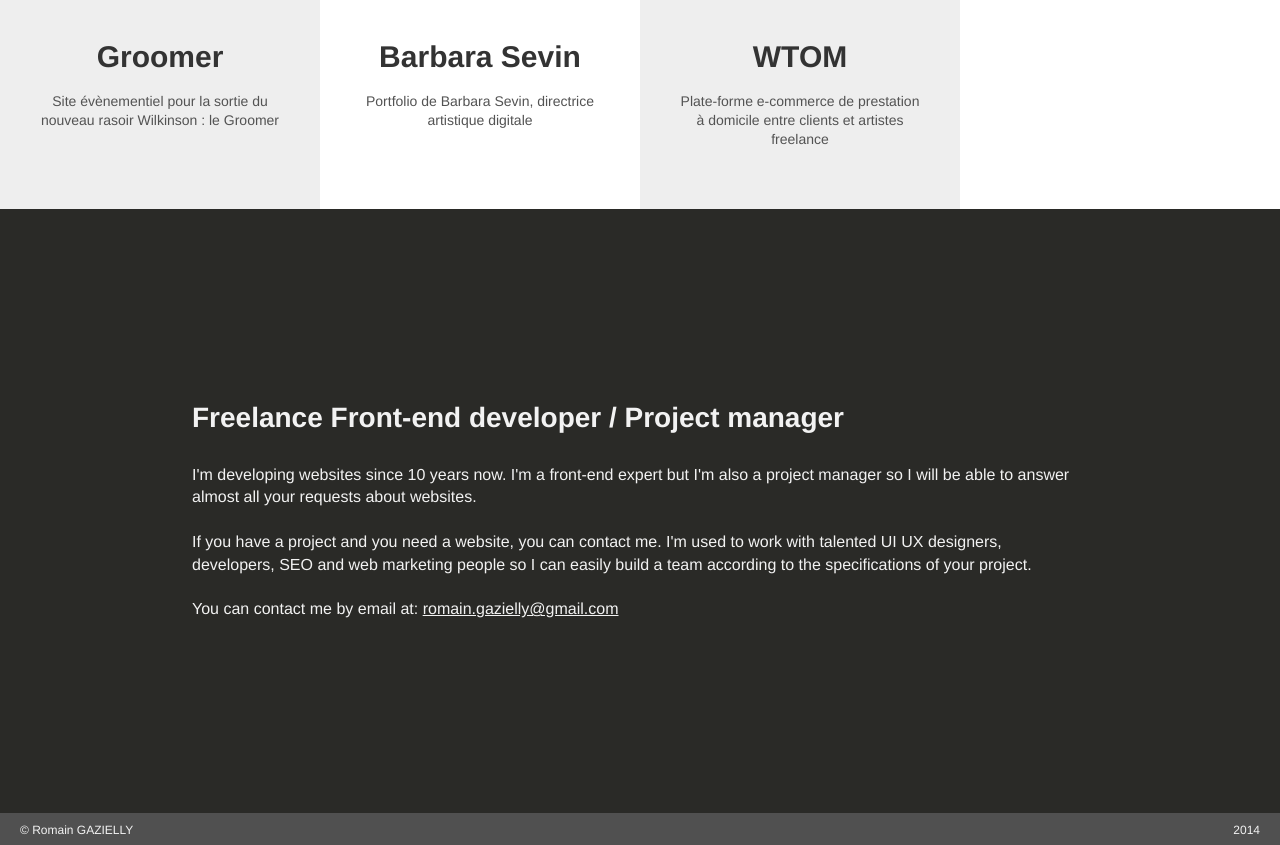
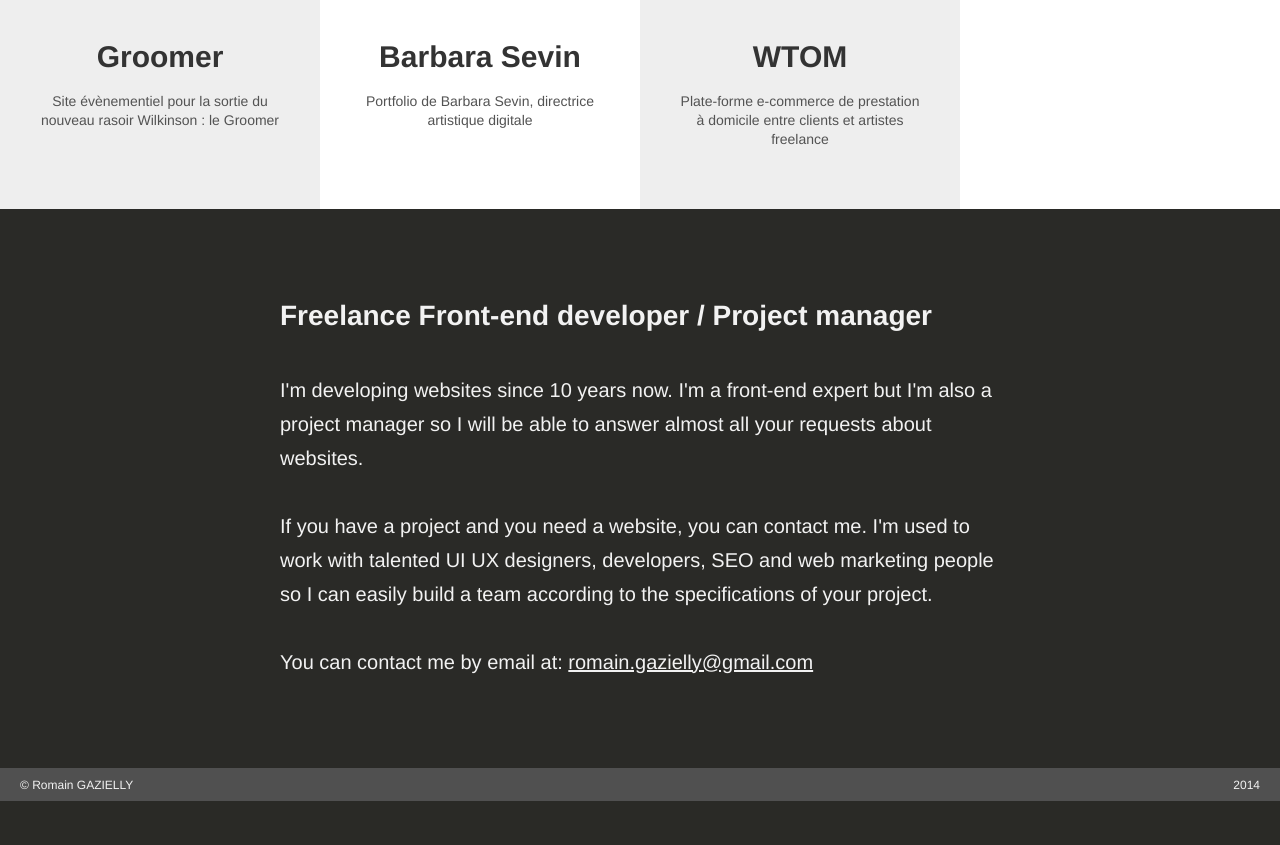
Before and after one commit to romaingazielly/folio, a PHP site: page / in a window 1280 px wide. Shown: the part 1011-1856 px from the top of the page. After the commit the page ends 1812 px from the top, so only its background shows below. Run offline with PHP 8.4, Linux system fonts and the light colour scheme.

Commit message:
font bigger

```diff
--- a/css/style.css
+++ b/css/style.css
@@ -148,11 +148,13 @@
     About
 -------------------*/
 #about { position: relative; width: 100%; height: 100%; overflow: hidden; z-index: 1; background:#2a2a27; padding:15% 8%; color:#f2f2f2;}
-#about h1{font-size:28px; color:;}
+#about h1{font-size:28px; margin:0 auto 40px; max-width:720px;}
+#about p{font-size: 20px;line-height: 34px;max-width: 720px;margin: auto;}
 #about .contact{unicode-bidi: bidi-override; direction: rtl; text-decoration:underline;}
 
+
 @media (min-width: 960px) {
-    #about{padding:15%;}
+    #about{padding:7% 15%;}
 }
 /*-------------------
     Footer
```
